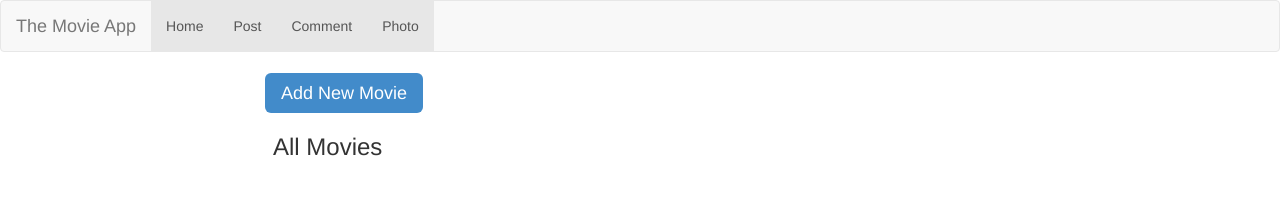
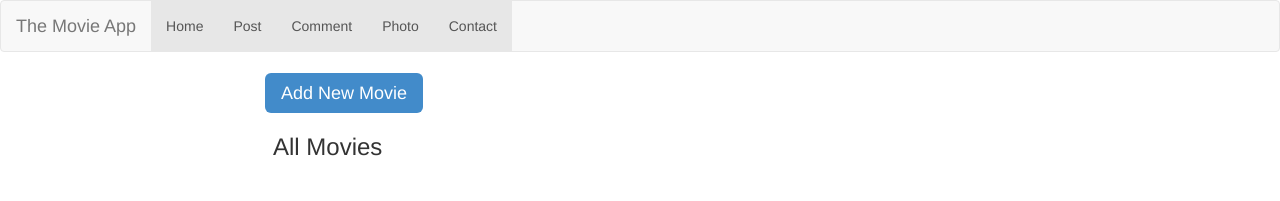
Before and after one commit to VijayChalla/ui-mock, a plain HTML site: page index.html in a window 1280 px wide. Drawn offline with Linux system fonts and the light colour scheme; no server answers.

Commit message:
contact menu added

```diff
--- a/index.html
+++ b/index.html
@@ -21,6 +21,7 @@
                     <li class="active" ><a ui-sref="posts">Post</a></li>
                     <li class="active" ><a ui-sref="comments">Comment</a></li>
                     <li class="active" ><a ui-sref="photos">Photo</a></li>
+                    <li class="active" ><a ui-sref="photos">Contact</a></li>
 
                 </ul>
             </div>
```
